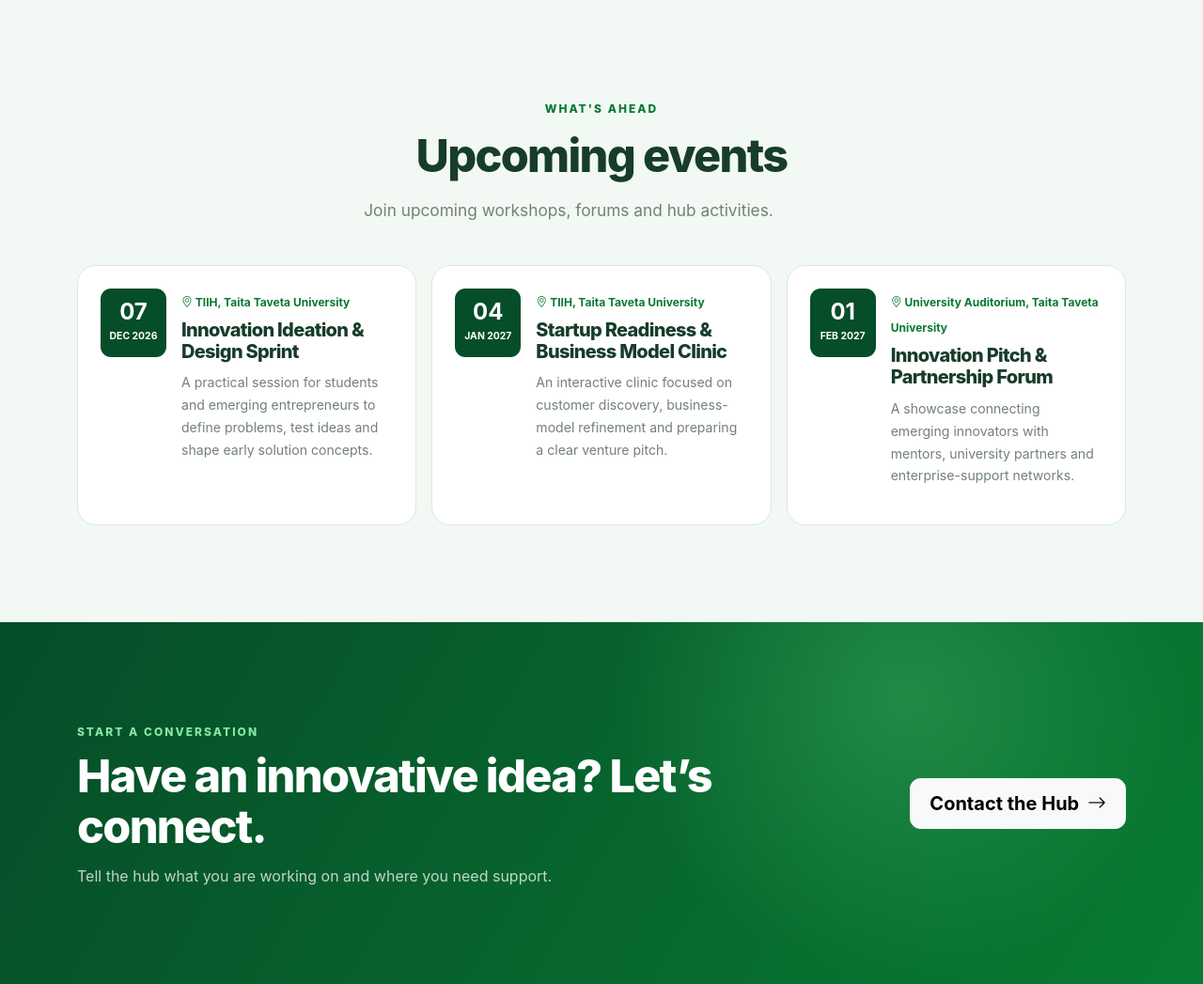
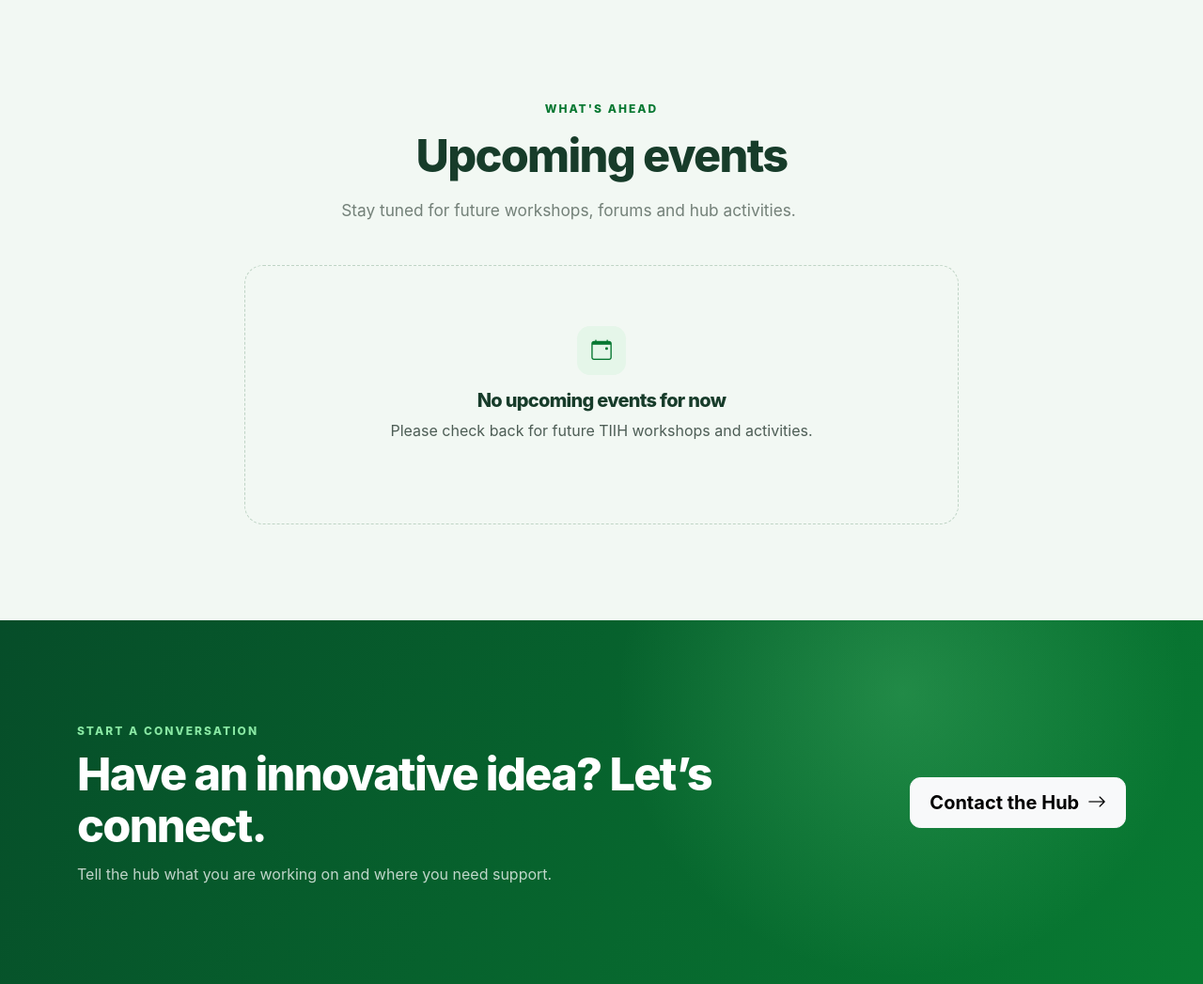
Before and after one commit to JAPHES/tsavo_innovation-incubation_hub_website, a Django app: page / in a window 1280 px wide. Shown: the part 4605-5652 px from the top of the page at 94% size. Run offline with Django 5.2, Linux system fonts and the light colour scheme; data comes from the database, SQL or seed files in the repository; tables that the repository leaves empty hold one stand-in row (values such as "Sample post"); grey boxes marked "Sample" are stand-in pictures.

Commit message:
Show no upcoming events when none are published

```diff
--- a/apps/core/views.py
+++ b/apps/core/views.py
@@ -1,6 +1,3 @@
-from datetime import timedelta
-from types import SimpleNamespace
-
 from django.http import HttpResponse
 from django.shortcuts import render
 from django.utils import timezone
@@ -26,30 +23,6 @@ def home(request):
     upcoming_events = list(
         Event.objects.filter(is_published=True, start_datetime__gte=timezone.now())[:3]
     )
-    if not upcoming_events:
-        upcoming_events = [
-            SimpleNamespace(
-                title="Innovation Ideation & Design Sprint",
-                description="A practical session for students and emerging entrepreneurs to define problems, test ideas and shape early solution concepts.",
-                venue="TIIH, Taita Taveta University",
-                start_datetime=timezone.now() + timedelta(days=21),
-                registration_url="",
-            ),
-            SimpleNamespace(
-                title="Startup Readiness & Business Model Clinic",
-                description="An interactive clinic focused on customer discovery, business-model refinement and preparing a clear venture pitch.",
-                venue="TIIH, Taita Taveta University",
-                start_datetime=timezone.now() + timedelta(days=49),
-                registration_url="",
-            ),
-            SimpleNamespace(
-                title="Innovation Pitch & Partnership Forum",
-                description="A showcase connecting emerging innovators with mentors, university partners and enterprise-support networks.",
-                venue="University Auditorium, Taita Taveta University",
-                start_datetime=timezone.now() + timedelta(days=77),
-                registration_url="",
-            ),
-        ]
 
     context = banner_context("home")
     context.update({
--- a/templates/core/home.html
+++ b/templates/core/home.html
@@ -80,10 +80,14 @@
 
 <section class="section soft-section" id="events">
   <div class="container">
-    {% include "partials/section_heading.html" with centered=True eyebrow="What's ahead" heading="Upcoming events" text="Join upcoming workshops, forums and hub activities." %}
-    <div class="event-list">
-      {% for event in upcoming_events %}{% include "partials/event_card.html" %}{% endfor %}
-    </div>
+    {% include "partials/section_heading.html" with centered=True eyebrow="What's ahead" heading="Upcoming events" text="Stay tuned for future workshops, forums and hub activities." %}
+    {% if upcoming_events %}
+      <div class="event-list">
+        {% for event in upcoming_events %}{% include "partials/event_card.html" %}{% endfor %}
+      </div>
+    {% else %}
+      {% include "partials/empty_state.html" with icon="bi-calendar-event" title="No upcoming events for now" text="Please check back for future TIIH workshops and activities." %}
+    {% endif %}
   </div>
 </section>
 
```
Also changed, not shown: apps/core/tests.py (+10 -1 lines), README.md.
